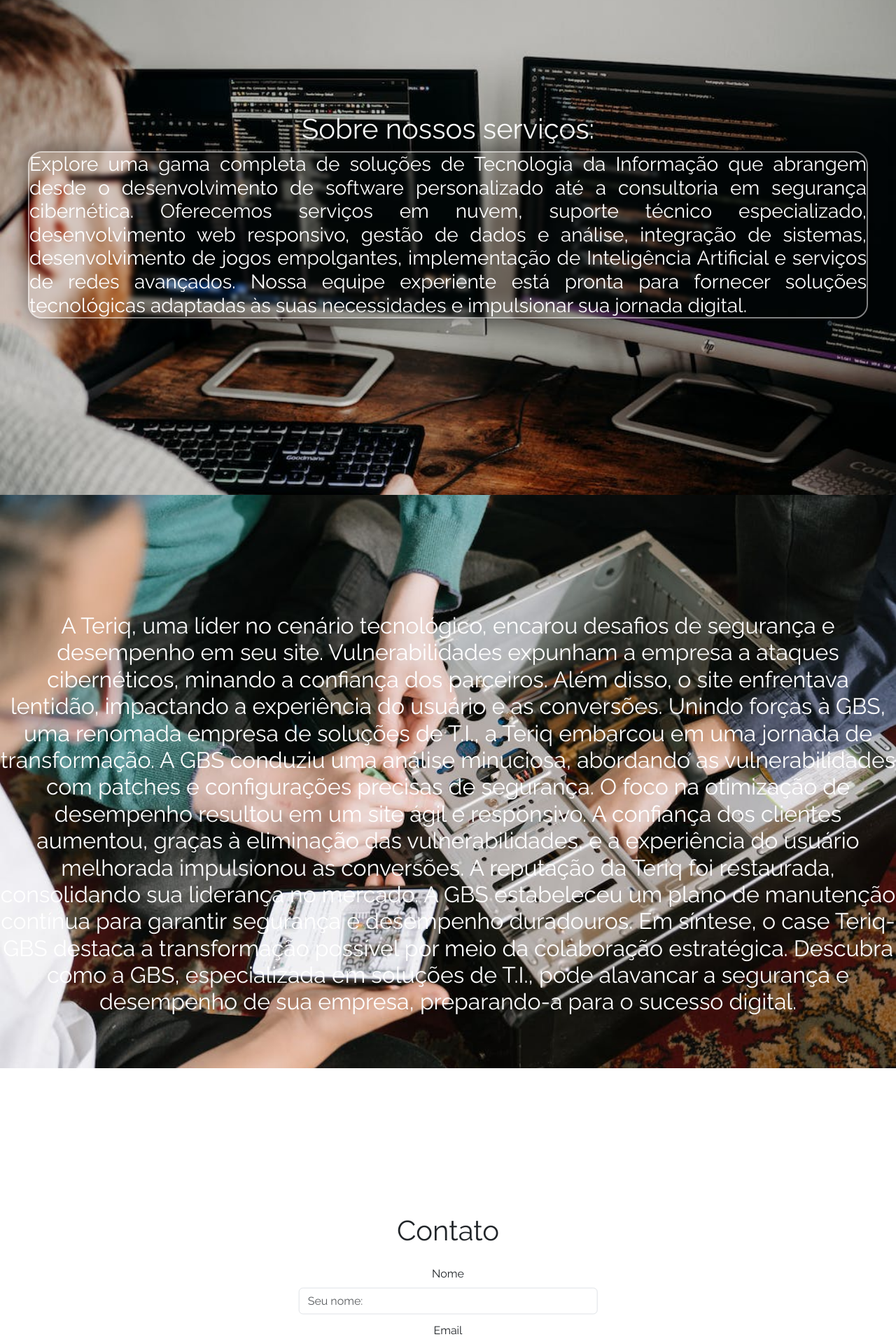
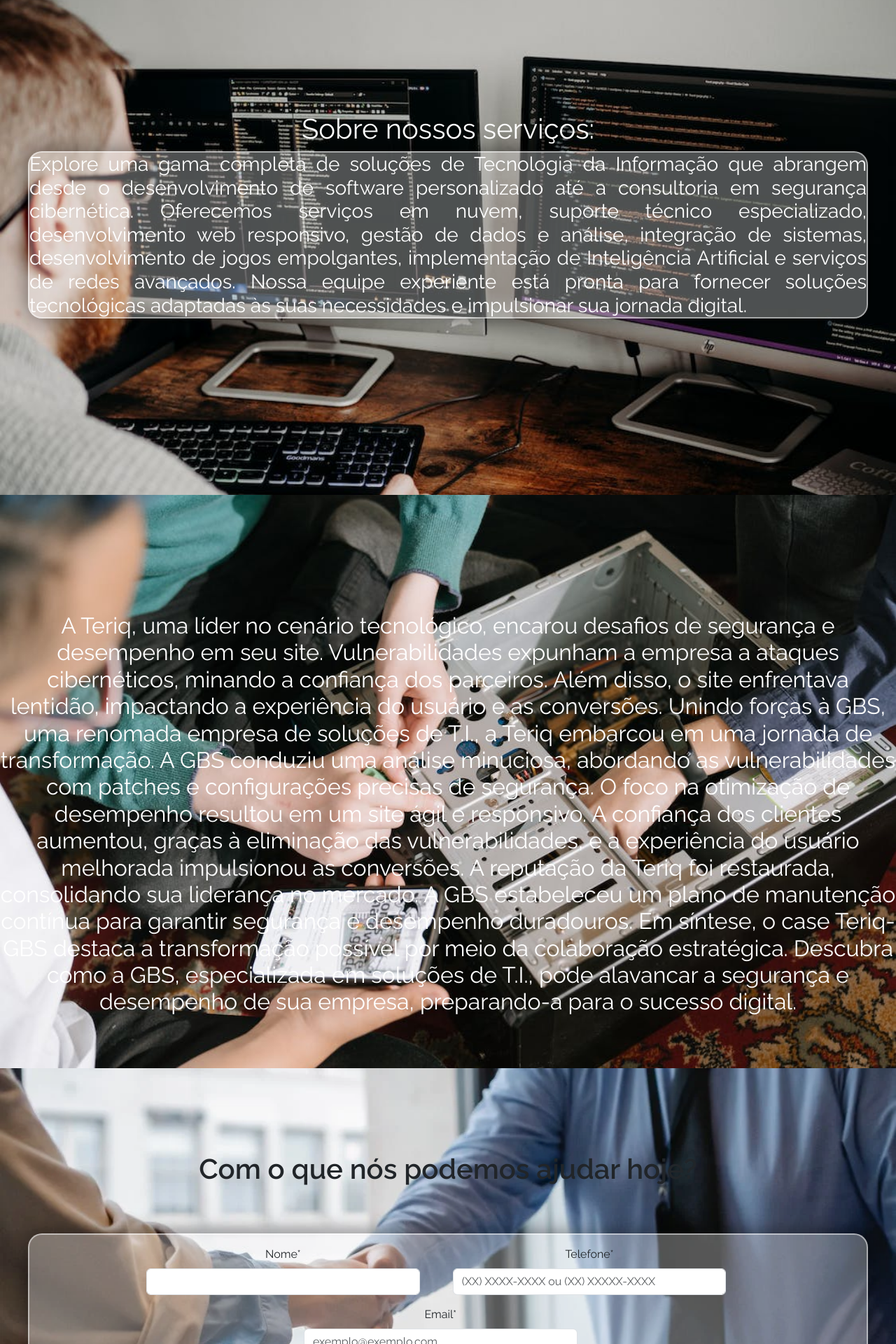
Before and after one commit to kikinho11/GBS, a PHP site: page /web/ in a window 1280 px wide. Shown: the part 1880-3800 px from the top of the page at 70% size. Run offline with PHP 8.4, Linux system fonts and the light colour scheme.

Commit message:
Updated form

```diff
--- a/index.html
+++ b/index.html
@@ -12,6 +12,31 @@
   <link href="https://fonts.googleapis.com/css2?family=Raleway:ital,wght@0,100;0,400;0,600;0,700;1,100&display=swap" rel="stylesheet">
   <title>GBS IT Solutions</title>
   <link rel="shortcut icon" href="./src/icons/favicon.ico" type="image/x-icon">
+  <script src="https://code.jquery.com/jquery-3.6.0.min.js"></script>
+  <script src="https://cdnjs.cloudflare.com/ajax/libs/jquery.mask/1.14.16/jquery.mask.min.js"></script>
+
+  <script>
+    $(document).ready(function() {
+            $('#telefone').on('blur', function() {
+                var numero = $(this).val().replace(/\D/g, ''); // Remove todos os caracteres não numéricos
+                var formatadoNumero = '';
+
+                if (numero.length === 11) {
+                    // Formatação para número de celular
+                    formatadoNumero = '(' + numero.substr(0, 2) + ') ' + numero.substr(2, 5) + '-' + numero.substr(7);
+                } else if (numero.length === 10) {
+                    // Formatação para número fixo
+                    formatadoNumero = '(' + numero.substr(0, 2) + ') ' + numero.substr(2, 4) + '-' + numero.substr(6);
+                } else {
+                    // Não é possível determinar o tipo de número
+                    formatadoNumero = numero;
+                }
+
+                $(this).val(formatadoNumero);
+            });
+        });
+  </script>
+
 </head>
 
 <body>
@@ -62,6 +87,14 @@
         <div class="text-center mt-5" style="color: white;">
           <h2 class="display-6 mb-2" style="font-weight: 500;">Seja bem-vindo ao nosso universo de Tecnologia da Informação!</h2>
         </div>
+        <div class="banner_column" style="text-align: end; margin-right: 50px; margin-top: 50px;">
+          <ul>
+            <li><a href="https://www.instagram.com"><img src="./src/icons/instagram.png" style="height: 35px; margin-right: 5px;"/></a></li>
+            <li><a href="https://www.linkedin.com"><img src="./src/icons/linkedin.png" style="height: 40px;"></a></li>
+            <li><a href="https://www.twitter.com"><img src="./src/icons/twitter.png" style="height: 40px;"></a></li>
+            <li><a href="https://www.whatsapp.com"><img src="./src/icons/whatsapp.png" style="height: 40px;"></a></li>
+          </ul>
+        </div>
       </div>
     </div>
 
@@ -94,75 +127,37 @@
       </div>
     </div>
 
-    <div class="center-div3 w-100 overflow-hidden bg-wave" id="contato" style="height: 819px;">
-      <div class="row d-flex justify-content-center">
-        <div class="text-center mt-5">
-          <h1 class="" style="padding-bottom: 60px;">Contato</h1>
-
+    <div class="center-div6 w-100 overflow-hidden bg-contato" id="contato" style="height: 819px;">
+      <h1 class="text-center" style="padding-bottom: 60px; font-weight: 600;">Com o que nós podemos ajudar hoje?</h1>
+        <div class="row">
+          <div class="box-white mx-auto col-10 col-md-8 col-lg-6">
             <form>
-            <div class="col-4 position-relative start-50 end-50 translate-middle" style="padding-bottom: 15px;">
-              <label for="name" class="form-label ">Nome</label>
-              <input type="text" class="form-control" id="exampleInputEmail1" placeholder="Seu nome:">
-            </div>
-            <div class="col-4 position-relative start-50 end-50 translate-middle" style="padding-bottom: 22px;">
-              <label for="email" class="form-label">Email</label>
-              <input type="text" class="form-control" id="exampleInputPassword1" placeholder="Seu email:">
-            </div>
-            <div class="col-4 position-relative start-50 end-50 translate-middle">
-              <label for="texto" class="form-label">Pergunta</label>
-              <textarea class="form-control" id="exampleFormControlTextarea1" rows="3"></textarea>
-            </div>
-            <button type="submit position-relative start-50 end-50 translate-middle" class="btn btn-primary">Enviar</button>
-          </form>
-          <!-- <form>
-            <div class="input-group mb-3">
-              <div class="col-4">
-                <label for="inputEmail4" class="form-label">Email</label>
-                <input type="email" class="form-control" id="inputEmail4">
+              <div class="input-group text-center mt-3 mb-3" style="margin-left: 155px;">
+                <div class="col-4 me-5">
+                  <label for="inputEmail4" class="form-label">Nome*</label>
+                  <input type="text" class="form-control" id="inputEmail4" required>
                 </div>
                 <div class="col-4">
-                <label for="inputPassword4" class="form-label">Password</label>
-                <input type="password" class="form-control" id="inputPassword4">
+                  <label for="telefone" class="form-label">Telefone*</label>
+                  <input type="text" class="form-control telefone" id="telefone" required placeholder="(XX) XXXX-XXXX ou (XX) XXXXX-XXXX">
                 </div>
               </div>
-
-            <div class="col-12">
-              <label for="inputAddress" class="form-label">Address</label>
-              <input type="text" class="form-control" id="inputAddress" placeholder="1234 Main St">
-            </div>
-            <div class="col-12">
-              <label for="inputAddress2" class="form-label">Address 2</label>
-              <input type="text" class="form-control" id="inputAddress2" placeholder="Apartment, studio, or floor">
-            </div>
-            <div class="col-md-6">
-              <label for="inputCity" class="form-label">City</label>
-              <input type="text" class="form-control" id="inputCity">
-            </div>
-            <div class="col-md-4">
-              <label for="inputState" class="form-label">State</label>
-              <select id="inputState" class="form-select">
-                <option selected>Choose...</option>
-                <option>...</option>
-              </select>
-            </div>
-            <div class="col-md-2">
-              <label for="inputZip" class="form-label">Zip</label>
-              <input type="text" class="form-control" id="inputZip">
-            </div>
-            <div class="col-12">
-              <div class="form-check">
-                <input class="form-check-input" type="checkbox" id="gridCheck">
-                <label class="form-check-label" for="gridCheck">
-                  Check me out
-                </label>
+              <div class="input-group text-center mb-3" style="margin-left: 380px;">
+                <div class="col-4">
+                  <label for="inputAddress" class="form-label">Email*</label>
+                  <input type="email" class="form-control" id="inputAddress" placeholder="exemplo@exemplo.com" required>
                 </div>
               </div>
-            <div class="col-12">
-              <button type="submit" class="btn btn-primary">Sign in</button>
+              <div class="col-4 mb-3 text-center" style="margin-left: 380px;">
+                <label for="texto" class="form-label">Pergunta</label>
+                <textarea class="form-control form-control-lg" id="exampleFormControlTextarea1" rows="3"></textarea>
               </div>
-          </form> -->
+              <div class="col-12 text-center mb-3">
+                <button type="submit" class="btn btn-primary">Enviar</button>
+              </div>
+            </form>
+          </div>
 
-        </div>
       </div>
     </div>
 
--- a/src/css/mainPage.css
+++ b/src/css/mainPage.css
@@ -24,12 +24,12 @@
 }
 
 .box-white{
-  background-color: transparent;
+  background-color: rgba(255, 255, 255,.3);
   width: 1200px;
   /* height: 400px; */
   border: 2px solid rgba(255,255,255,.5);
   border-radius: 20px;
-  backdrop-filter: blur(3px);
+  backdrop-filter: opacity(3px);
   box-shadow: 0 0 30px rgba(0, 0, 0,.5);
   margin: 0px auto 0px auto;
 }
@@ -58,12 +58,26 @@
   background-repeat: no-repeat;
 }
 
-.input-group {
-  position: relative;
-  display: flex;
-  flex-wrap: wrap;
-  align-items: center;
-  width: 100%;
+.bg-contato {
+  background-image: url("../img/fundo_contato.png");
+  background-size: cover;
+  background-repeat: no-repeat;
+}
+
+.center-block {
+  display: table;
+  margin-left: auto;
+  margin-right: auto;
+}
+
+.banner_column {
+  display:inline-block;
+  float:right;
+}
+
+.banner_column img {
+  width:auto;
+  /*don't worry about height it will auto size*/
 }
 
 /* .main-page {
```
Also changed, not shown: src/icons/instagram.png (added), src/icons/linkedin.png (added), src/icons/twitter.png (added), src/icons/whatsapp.png (added), src/img/fundo_contato.png (added). Lines whose indentation alone changed are shown as unchanged.
